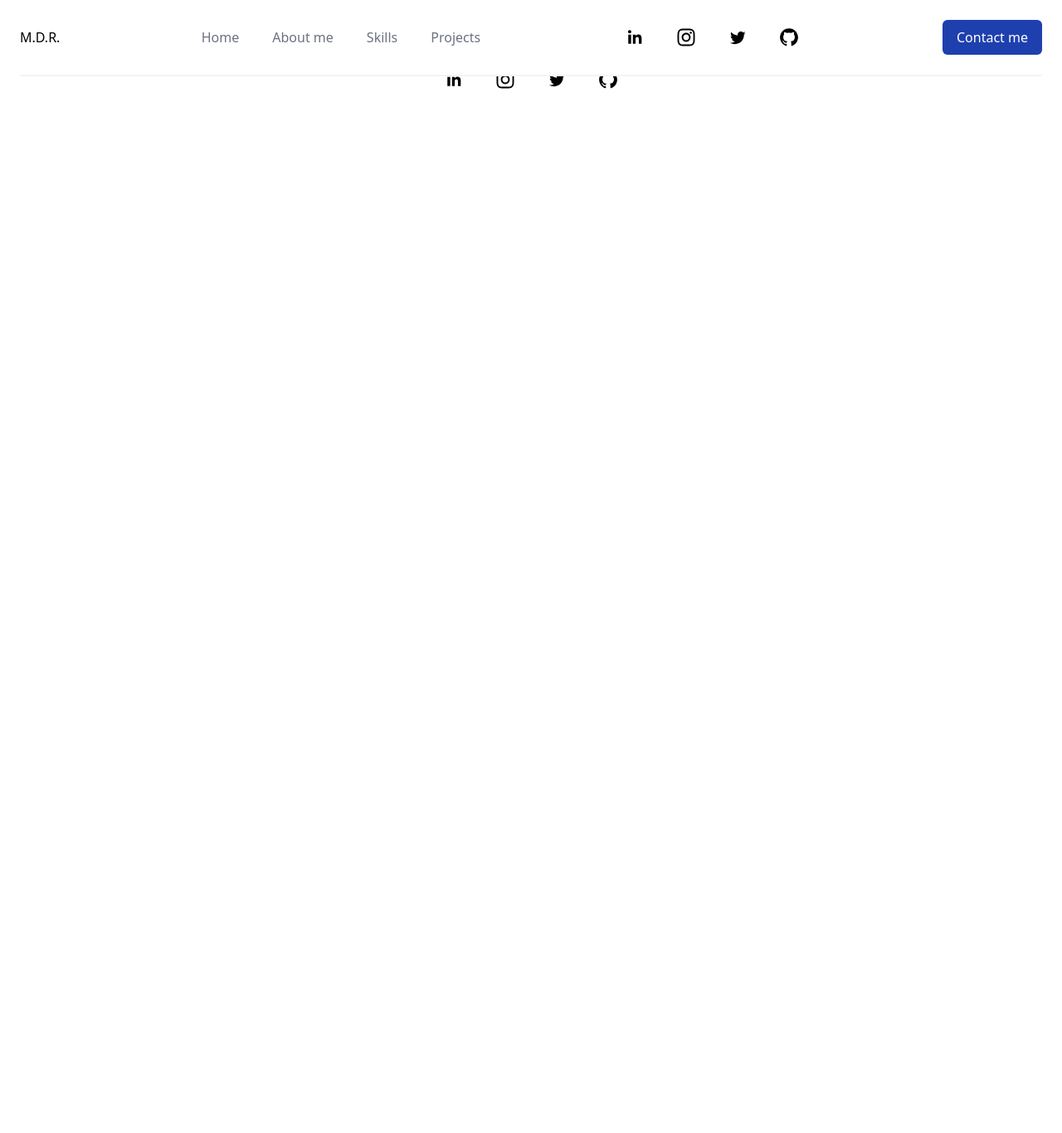
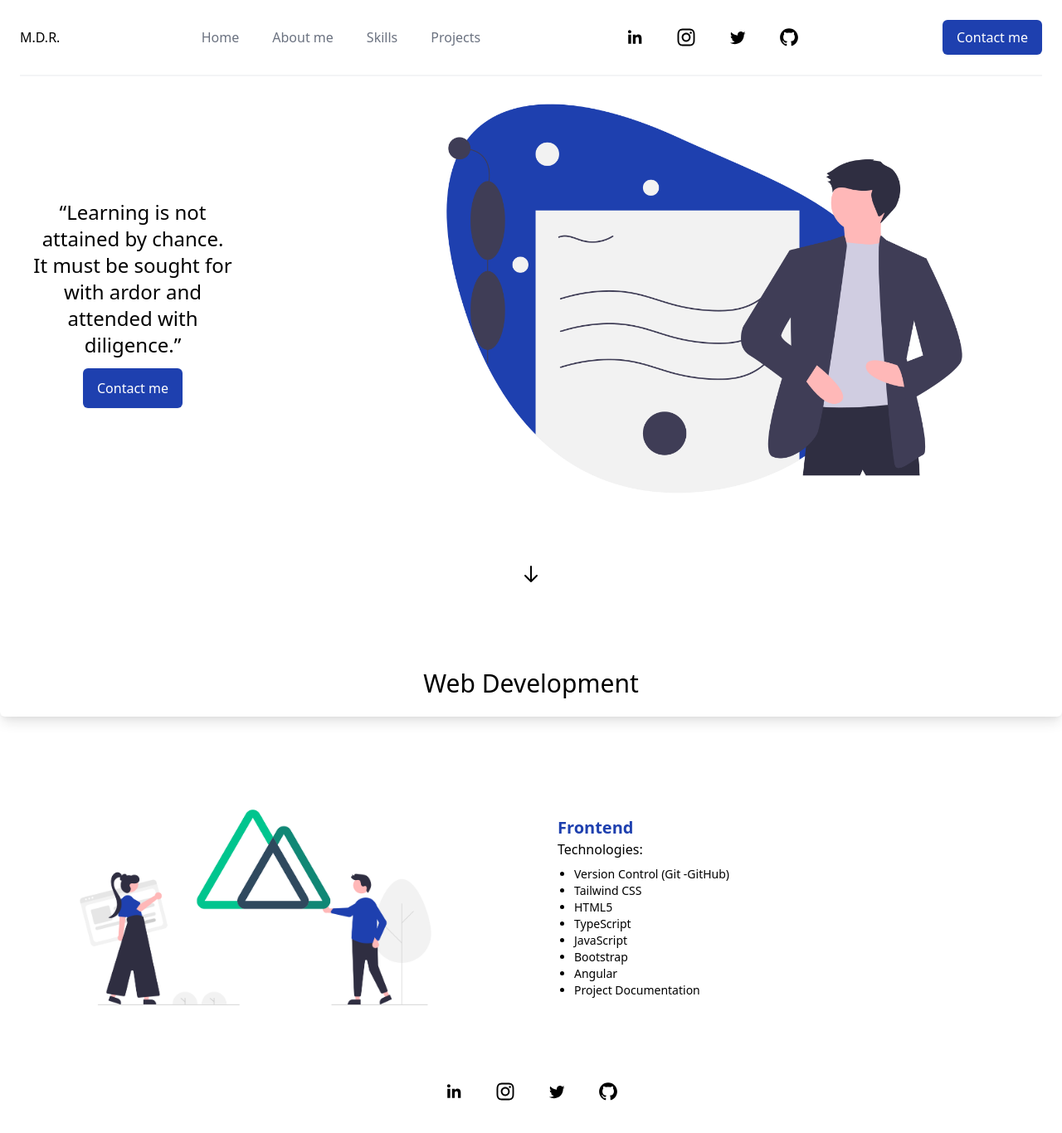
Before and after one commit to michirem/michisportfolio, an Angular app: page /skills in a window 1280 px wide. Shown: the top 1366 px of the page at 83% size. Before the commit the page ends 800 px from the top, so only its background shows below. Built offline with nearby package versions, Linux system fonts and the light colour scheme; what @tailwindcss/typography would draw is missing.

Commit message:
about and home links added, skills added, pictures resized for other browsers

```diff
--- a/src/app/about/about.component.html
+++ b/src/app/about/about.component.html
@@ -1,12 +1,12 @@
 <main>
     <div class="hero flex justify-start md:items-center">
-        <div class="hidden md:flex md:flex-col md:text-center w-96">
+        <div class="hidden md:flex md:flex-col md: text-center w-60 md:ml-10">
             <h1 class="text-3xl my-6">
                 My Life,
                 <br>
                 my Journey
             </h1>
-            <p>Awesome quote here</p>
+            <p>“Real generosity towards the future lies in giving all to the present.”</p>
         </div>
     </div>
     <div class="text-center md:hidden">
--- a/src/app/home/home.component.css
+++ b/src/app/home/home.component.css
@@ -1,5 +1,9 @@
 main {
     margin-top: 1.5rem;
+}
+
+img {
+    height: 300px;
 }
 
 .hero {
--- a/src/app/home/home.component.html
+++ b/src/app/home/home.component.html
@@ -6,7 +6,7 @@
             <h3>Project Manager</h3>
             <h3>Innovator</h3>
             <div class="mt-6">
-                <a href="#" class="px-4 py-3 border border-transparent rounded-md shadow-sm text-base font-medium text-white bg-blue-800 hover:bg-blue-500">
+                <a href="mailto:blablabla9173@hotmail.com" class="px-4 py-3 border border-transparent rounded-md shadow-sm text-base font-medium text-white bg-blue-800 hover:bg-blue-500">
                     Contact me
                 </a>
             </div>
@@ -18,7 +18,7 @@
         <h3>Project Manager</h3>
         <h3>Innovator</h3>
         <div class="mt-4">
-            <a href="#" class="px-4 py-3 border border-transparent rounded-md shadow-sm text-base font-medium text-white bg-blue-800 hover:bg-blue-500">
+            <a href="mailto:blablabla9173@hotmail.com" class="px-4 py-3 border border-transparent rounded-md shadow-sm text-base font-medium text-white bg-blue-800 hover:bg-blue-500">
                 Contact me
             </a>
         </div>
--- a/src/app/navigation/navigation.component.html
+++ b/src/app/navigation/navigation.component.html
@@ -31,7 +31,7 @@
                     height="30" viewBox="0 0 512 512"><path d="M256 70.7c-102.6 0-185.9 83.2-185.9 185.9 0 82.1 53.3 151.8 127.1 176.4 9.3 1.7 12.3-4 12.3-8.9V389.4c-51.7 11.3-62.5-21.9-62.5-21.9 -8.4-21.5-20.6-27.2-20.6-27.2 -16.9-11.5 1.3-11.3 1.3-11.3 18.7 1.3 28.5 19.2 28.5 19.2 16.6 28.4 43.5 20.2 54.1 15.4 1.7-12 6.5-20.2 11.8-24.9 -41.3-4.7-84.7-20.6-84.7-91.9 0-20.3 7.3-36.9 19.2-49.9 -1.9-4.7-8.3-23.6 1.8-49.2 0 0 15.6-5 51.1 19.1 14.8-4.1 30.7-6.2 46.5-6.3 15.8 0.1 31.7 2.1 46.6 6.3 35.5-24 51.1-19.1 51.1-19.1 10.1 25.6 3.8 44.5 1.8 49.2 11.9 13 19.1 29.6 19.1 49.9 0 71.4-43.5 87.1-84.9 91.7 6.7 5.8 12.8 17.1 12.8 34.4 0 24.9 0 44.9 0 51 0 4.9 3 10.7 12.4 8.9 73.8-24.6 127-94.3 127-176.4C441.9 153.9 358.6 70.7 256 70.7z"/></svg><!--[if lt IE 9]><em>GitHub</em><![endif]--></a>
                 </div>
             <div class="hidden md:flex">
-                <a href="#" class="whitespace-nowrap inline-flex items-center justify-center px-4 py-2 border border-transparent rounded-md shadow-sm text-base font-medium text-white bg-blue-800 hover:bg-blue-500">
+                <a href="mailto:blablabla9173@hotmail.com" class="whitespace-nowrap inline-flex items-center justify-center px-4 py-2 border border-transparent rounded-md shadow-sm text-base font-medium text-white bg-blue-800 hover:bg-blue-500">
                     Contact me
                 </a>
             </div>
--- a/src/app/skills/skills.component.css
+++ b/src/app/skills/skills.component.css
@@ -0,0 +1,79 @@
+main {
+    margin-top: 3rem;
+}
+
+img {
+    height: 300px;
+}
+
+.hero {
+    background-image: url("/assets/img/skills.png");
+    background-position: 50% 150%;
+    background-repeat: no-repeat;
+    background-size: contain;
+    height: 60vh;
+}
+
+/* iphone 5/6/7/8 */
+
+@media all and (min-width: 320px) and (orientation: landscape) {
+    main {
+        margin-top: 5rem;
+    }
+}
+
+@media all and (min-width: 375px) and (min-height: 667px) {
+    .hero {
+        background-position: 83% 50%;
+        height: 65vh;
+    }
+}
+
+/* iPhone X */
+
+@media all and (min-width: 375px) and (min-height: 812px) {
+    main {
+        margin-top: 1.5rem;
+    }
+    .hero {
+        background-position: 77% 50%;
+        height: 70vh;
+    }
+}
+
+/* Tablet  */
+
+@media all and (min-width: 768px) {
+    main {
+        margin-top: 5rem;
+    }
+    .hero {
+        background-position: 150% 120%;
+        height: 40vh;
+    }
+}
+
+@media all and (min-width: 768px) and (orientation: landscape) {
+    .hero {
+        background-position: 90% 120%;
+        height: 70vh;
+    }
+}
+
+/* iPadPro */
+
+/* @media only screen and (min-device-width: 1024px) and (max-device-height: 1366px) and (orientation: portrait) and (-webkit-min-device-pixel-ratio: 2){
+    .hero {
+        background-position: 150% 50%;
+        height: 50vh;
+    }
+} */
+
+/* Desktop  */
+
+@media only screen and (min-width: 1024px) {
+    .hero {
+        background-position: 90% 120%;
+        height: 70vh;
+    }
+}
--- a/src/app/skills/skills.component.html
+++ b/src/app/skills/skills.component.html
@@ -1 +1,49 @@
-<p>skills works!</p>
+<main>
+    <div class="hero flex justify-start md:items-center">
+        <div class="hidden md:flex md:flex-col md: text-center w-60 md:ml-10">
+            <h3 class="text-2xl">“Learning is not attained by chance. It must be sought for with ardor and attended with diligence.”</h3>
+            <div class="mt-6">
+                <a href="mailto:blablabla9173@hotmail.com" class="px-4 py-3 border border-transparent rounded-md shadow-sm text-base font-medium text-white bg-blue-800 hover:bg-blue-500">
+                    Contact me
+                </a>
+            </div>
+        </div>
+    </div>
+    <div class="flex flex-col justify-center items-center space-y-10 md:hidden">
+        <h3 class="text-2xl text-center w-60">“Learning is not attained by chance. It must be sought for with ardor and attended with diligence.”</h3>
+        <div class="mt-4">
+            <a href="mailto:blablabla9173@hotmail.com" class="px-4 py-3 border border-transparent rounded-md shadow-sm text-base font-medium text-white bg-blue-800 hover:bg-blue-500">
+                Contact me
+            </a>
+        </div>
+    </div>
+    <div class="flex justify-center mt-10">
+        <svg xmlns="http://www.w3.org/2000/svg" class="h-6 w-6" fill="none" viewBox="0 0 24 24" stroke="currentColor">
+            <path stroke-linecap="round" stroke-linejoin="round" stroke-width="2" d="M19 14l-7 7m0 0l-7-7m7 7V3" />
+          </svg>
+    </div>
+    <div class="container flex justify-center items-center mx-auto shadow-lg rounded-md bg-white mt-20 mb-10 h-20">
+        <h1 class="text-3xl text-center my-10">Web Development</h1>
+    </div>
+    <div class="container mx-auto">
+        <div class="flex flex-col md:flex-row px-2 mt-20">
+            <div class="flex justify-center md:pr-8 md:w-1/2">
+                <img src="/assets/img/frontend.png" alt="project1">
+            </div>
+            <div class="flex flex-col justify-center items-center md:items-start py-5 md:py-0 md:pl-8 md:w-1/2">
+                <h2 class="text-xl text-center font-bold text-blue-800 md:text-left">Frontend</h2>
+                <h3>Technologies:</h3>
+                <ul class="flex flex-col items-center pt-2 md:items-start md:list-disc">
+                    <li class="md:ml-5 text-sm">Version Control (Git -GitHub)</li>
+                    <li class="md:ml-5 text-sm">Tailwind CSS</li>
+                    <li class="md:ml-5 text-sm">HTML5</li>
+                    <li class="md:ml-5 text-sm">TypeScript</li>
+                    <li class="md:ml-5 text-sm">JavaScript</li>
+                    <li class="md:ml-5 text-sm">Bootstrap</li>
+                    <li class="md:ml-5 text-sm">Angular</li>
+                    <li class="md:ml-5 text-sm">Project Documentation</li>
+                </ul>
+            </div>
+        </div>
+    </div>
+</main>
```
Also changed, not shown: src/app/projects/projects.component.html (+10 -10 lines), src/assets/img/frontend.png (added).
